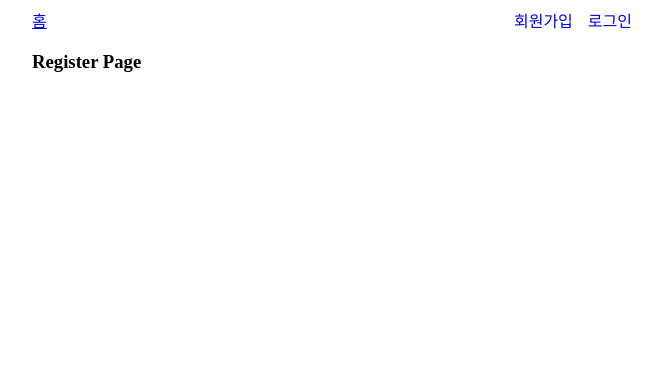
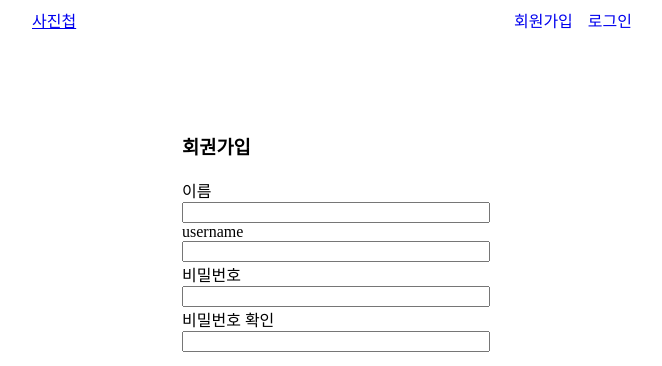
Before and after one commit to hermin9804/image_upload, a React (Create React App) app in the folder client/: page /auth/register in a window 1280 px wide. Shown: the top 366 px of the page, without its empty margins (308-970 px from the left). Built offline with nearby package versions, Linux system fonts and the light colour scheme; no server answers; the HTML template or start-up script is replaced by a standard one.

Commit message:
s6: 회원가입 form 만들기

```diff
--- /dev/null
+++ b/client/src/components/CustomInput.js
@@ -0,0 +1,17 @@
+import React from "react";
+
+const CustomInput = ({ label, value, setValue, type = "text" }) => {
+  return (
+    <div>
+      <label>{label}</label>
+      <input
+        style={{ width: "100%" }}
+        value={value}
+        type={type}
+        onChange={(e) => setValue(e.target.value)}
+      />
+    </div>
+  );
+};
+
+export default CustomInput;
--- a/client/src/components/ToolBar.js
+++ b/client/src/components/ToolBar.js
@@ -5,7 +5,7 @@
   return (
     <div>
       <Link to="/">
-        <span>홈</span>
+        <span>사진첩</span>
       </Link>
       <Link to="/auth/login">
         <span style={{ float: "right" }}>로그인</span>
--- a/client/src/pages/RegisterPage.js
+++ b/client/src/pages/RegisterPage.js
@@ -1,7 +1,40 @@
-import React from "react";
+import React, { useState } from "react";
+import CustomInput from "../components/CustomInput";
 
 const RegisterPage = () => {
-  return <h3>Register Page</h3>;
+  const [name, setName] = useState("");
+  const [username, setUsername] = useState("");
+  const [password, setPassword] = useState("");
+  const [passwordCheck, setPasswordCheck] = useState("");
+
+  return (
+    <div
+      style={{
+        marginTop: 100,
+        maxWidth: 300,
+        marginLeft: "auto",
+        marginRight: "auto",
+      }}
+    >
+      <h3> 회권가입</h3>
+      <form>
+        <CustomInput label="이름" value={name} setValue={setName} />
+        <CustomInput label="username" value={username} setValue={setUsername} />
+        <CustomInput
+          label="비밀번호"
+          value={password}
+          setValue={setPassword}
+          type="password"
+        />
+        <CustomInput
+          label="비밀번호 확인"
+          value={passwordCheck}
+          setValue={setPasswordCheck}
+          type="password"
+        />
+      </form>
+    </div>
+  );
 };
 
 export default RegisterPage;
```
